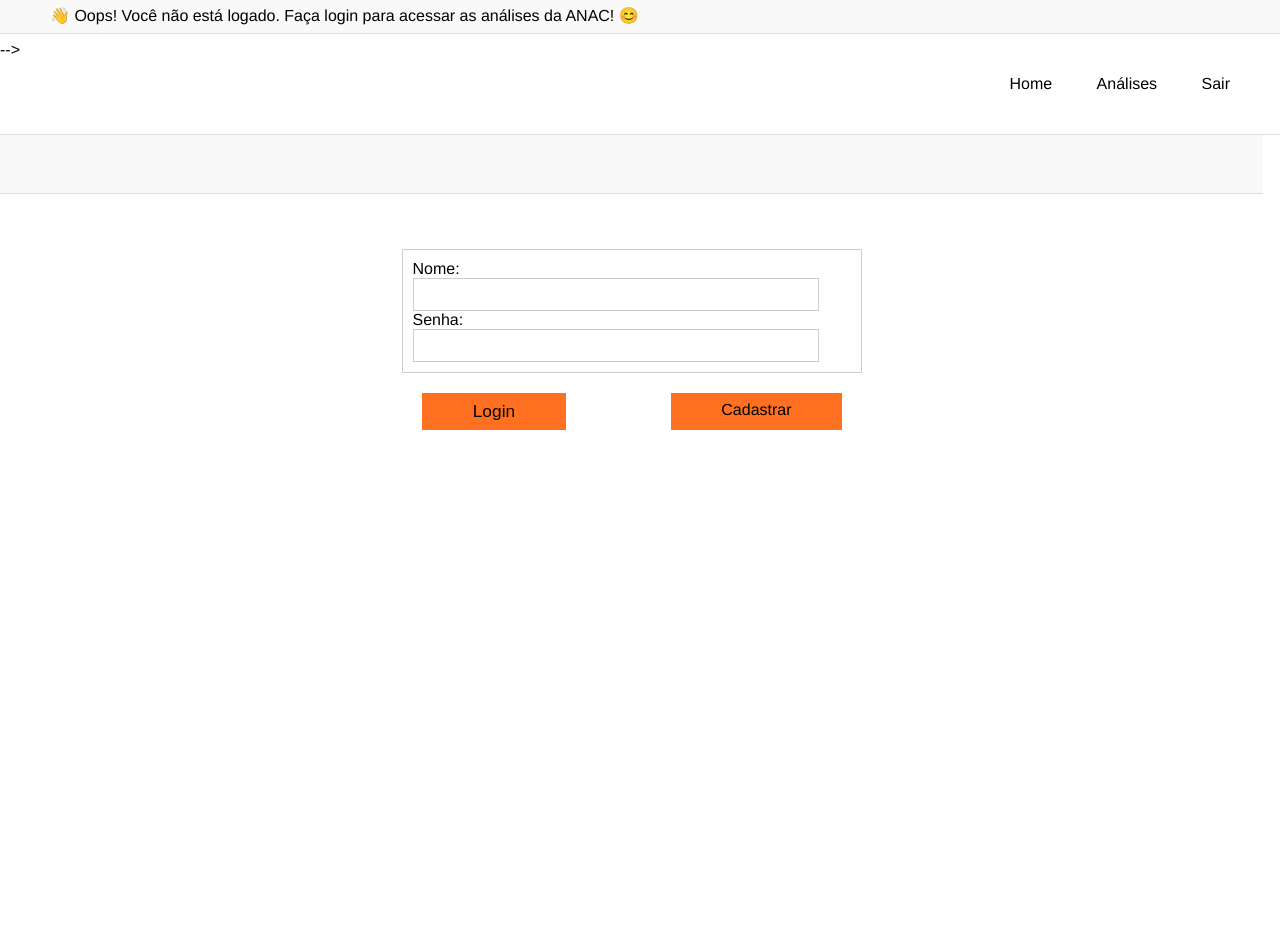
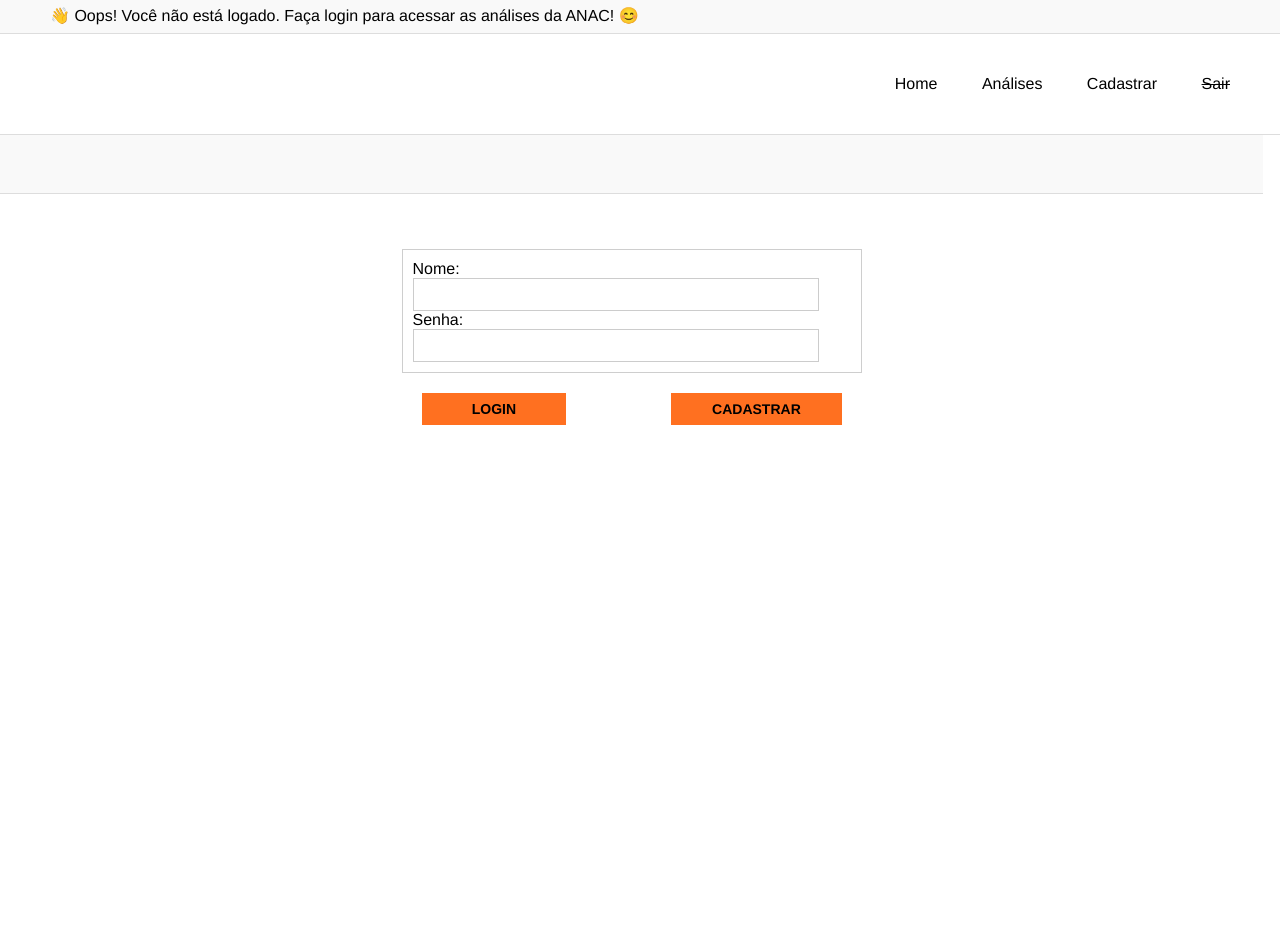
Before and after one commit to Chyod-s/flask-anac-dashboard, a Flask app: template app/templates/home.html in a window 1280 px wide. Shown: the top 934 px of the page. Run offline with Flask 3, Linux system fonts and the light colour scheme; the template is opened without the code that fills it, so the values that code supplies are empty; parts of the project's set-up code (start-up, migrations or seed data) failed here and were passed over.

Commit message:
feat: novas funções adicionadas

```diff
--- a/app/controllers/cadastrar_controller.py
+++ b/app/controllers/cadastrar_controller.py
@@ -26,4 +26,4 @@ def cadastrar_controller(app):
 
             login_user(novo_usuario)
 
-            return redirect(url_for('home'))
+            return redirect(url_for('cadastrar'))
--- a/app/controllers/home_controller.py
+++ b/app/controllers/home_controller.py
@@ -1,10 +1,8 @@
 """ Módulo com as rotas da aplicação. """
 from flask import render_template
-from flask_login import login_required
 
 def home_controller(app):
     """ Registra as rotas da aplicação. """
     @app.route('/', methods=['GET'])
-    @login_required
     def home():
         return render_template('home.html')
--- a/app/controllers/login_controller.py
+++ b/app/controllers/login_controller.py
@@ -14,6 +14,9 @@ def login_controller(app):
             nome = request.form['nome']
             senha = request.form['senha']
 
+            if nome == "" or senha == "":
+                return render_template('login.html', erro="Usuário ou senha incorretos")
+
             user = db.session.query(Usuarios).filter_by(nome=nome).first()
             if user and user.verificar_senha(senha):
                 print("Login bem-sucedido!")
@@ -21,4 +24,4 @@ def login_controller(app):
                 return "Usuário ou senha incorretos"
 
             login_user(user)
-            return redirect(url_for('home'))
+            return redirect(url_for('login'))
--- a/app/static/home/scripts.js
+++ b/app/static/home/scripts.js
@@ -0,0 +1,5 @@
+
+function trocarSrcCadastrar() {
+    var iframe = document.getElementById("iframe");
+    iframe.src = "/cadastrar";
+}
--- a/app/static/login_cadastrar/styles.css
+++ b/app/static/login_cadastrar/styles.css
@@ -69,6 +69,9 @@ fieldset {
     text-align: center;
     margin-left: 40px;
     margin-right: 40px;
+    font-size: 0.875rem;
+    font-stretch: narrower;
+    font-weight: bold;
 }
 
 .submit-btn:hover {
--- a/app/static/style.css
+++ b/app/static/style.css
@@ -5,7 +5,7 @@
         padding: 0;
         width: 100%;
         color: rgb(0, 0, 0);
-        font-family: 'Gol-Regular', 'Helvetica', 'sans-serif';
+        font-family: 'GOLSansText', 'Helvetica', 'sans-serif';
     }
 
     p {
@@ -125,3 +125,7 @@
         text-decoration: none;
         color: black;
     }
+
+    .riscado {
+        text-decoration: line-through;
+    }
--- a/app/templates/cadastrar.html
+++ b/app/templates/cadastrar.html
@@ -19,8 +19,8 @@
         </fieldset>
 
         <div id="buttons">
-            <a class="submit-btn" href="{{url_for('login')}}">Voltar</a>
-            <input class="submit-btn" type="submit" value="Cadastrar">
+            <a class="submit-btn" href="{{url_for('login')}}">VOLTAR</a>
+            <input class="submit-btn" type="submit" value="CADASTRAR">
         </div>
     </form>
 </body>
--- a/app/templates/home.html
+++ b/app/templates/home.html
@@ -5,6 +5,7 @@
     <meta name="viewport" content="width=device-width, initial-scale=1.0">
     <link rel="stylesheet" href="../static/style.css">
     <title>Document</title>
+
 </head>
 <body>
     <header>
@@ -12,23 +13,30 @@
             {% if current_user.is_authenticated %}
             <p>👋 Olá, {{current_user.nome}}! Acompanhe aqui as análises detalhadas da ANAC sobre o setor aéreo. ✈️📊</p>
             {% else %}
-            <p>👋 Oops! Você não está logado. Faça login para acessar as análises da ANAC! 😊</p> -->
+            <p>👋 Oops! Você não está logado. Faça login para acessar as análises da ANAC! 😊</p>
             {% endif %}
         </div>
         <div class="menu">
-            <div class="menu_esquerdo"></div>
+            <div class="menu_esquerdo">
+                <input type="hidden" id="isloged" value="{{ current_user.is_authenticated | tojson }}">
+            </div>
             <div class="menu_direito">
                 <ul>
                     <li><a id="home" href="{{ url_for('home') }}">Home</a></li>
                     <li><a id="analise" href="{{ url_for('login') }}">Análises</a></li>
+                    <li><a id="cadastrar" href="#" onclick="trocarSrcCadastrar()">Cadastrar</a></li>
+                    {% if current_user.is_authenticated %}
                     <li><a href="{{ url_for('logout') }}">Sair</a></li>
+                    {% else %}
+                    <li><a href="#" class="riscado">Sair</a></li>
+                    {% endif %}
                 </ul>
             </div>
         </div>
     </header>
     <body>
         <div class="container">
-            <iframe class="content" src="{{ url_for('login') }}" frameborder="0"></iframe>
+            <iframe id="iframe" class="content" src="{{ url_for('login') }}" frameborder="0"></iframe>
         </div>
     </body>
     <footer>
@@ -37,5 +45,8 @@
     </footer>
 
 </body>
+<script>
+
+</script>
 <script src="../static/home/scripts.js"></script>
 </html>
--- a/app/templates/login.html
+++ b/app/templates/login.html
@@ -19,11 +19,11 @@
         </fieldset>
 
         <div id="buttons">
-            <input class="submit-btn" type="submit" value="Login">
-            <a class="submit-btn" href="{{url_for('cadastrar')}}">Cadastrar</a>
+            <input class="submit-btn" type="submit" value="LOGIN">
+            <a class="submit-btn" href="{{url_for('cadastrar')}}">CADASTRAR</a>
         </div>
     </form>
 
 </body>
-<script src="../static/login_cadastrar/script.js"></script>
+<script src="../static/login_cadastrar/scripts.js"></script>
 </html>
```
